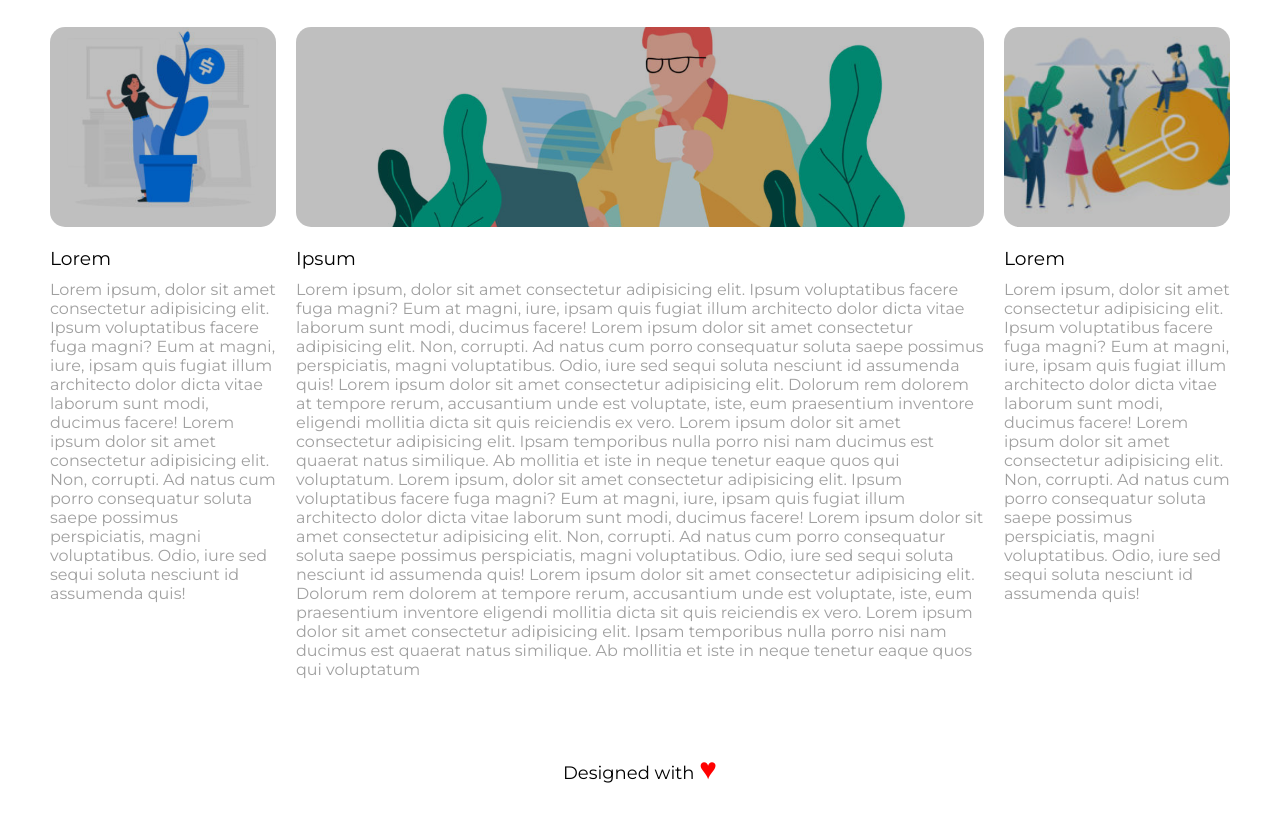
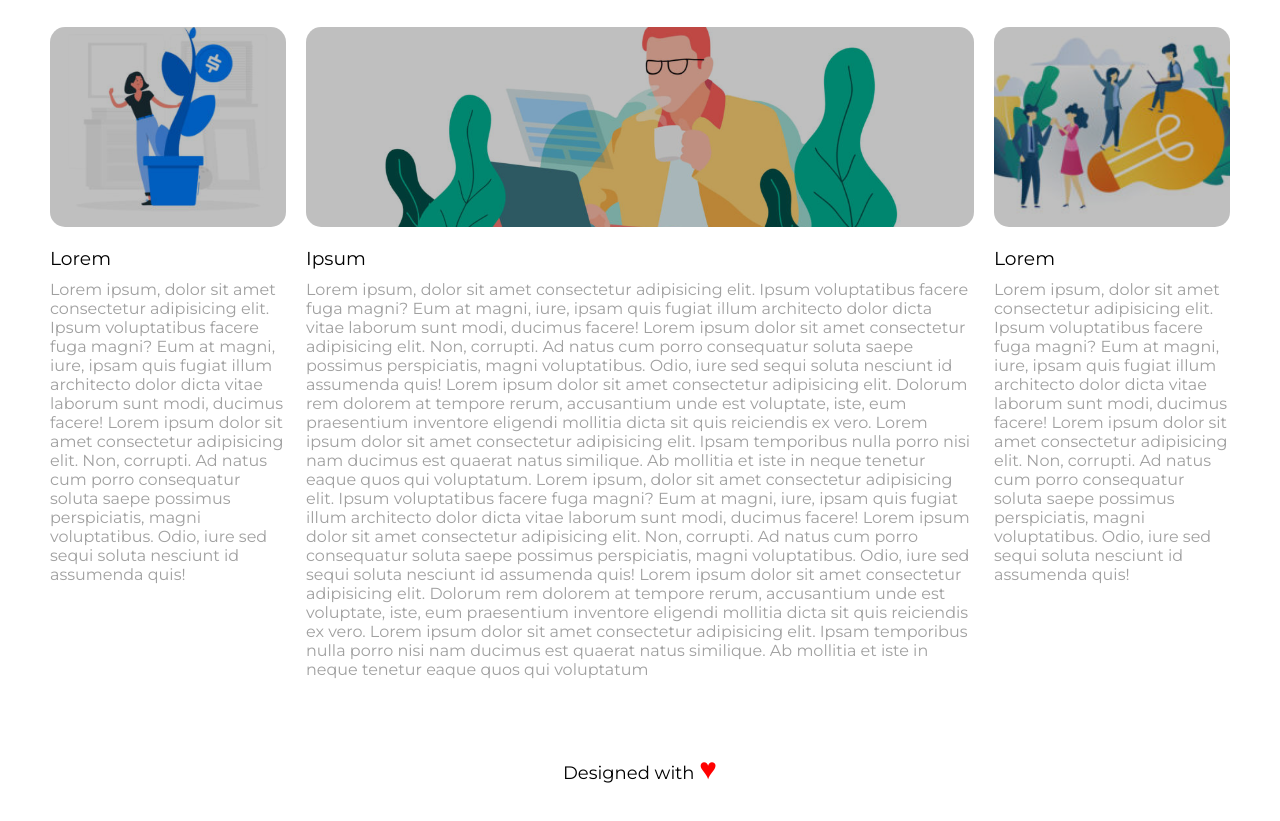
Before and after one commit to Bonu93/htmlcss-wp, a plain HTML site: page index.html in a window 1280 px wide. Shown: the part 725-1546 px from the top of the page. Drawn offline with Linux system fonts and the light colour scheme.

Commit message:
complete / fixed spacing

```diff
--- a/css/main.css
+++ b/css/main.css
@@ -136,6 +136,8 @@ body {
 }
 
 .main-content {
+    padding-right: 20px;
+    padding-left: 20px;
     width: 60%;
     float: left;
 }
@@ -152,14 +154,6 @@ body {
     background-size: cover;
     position: relative;
     margin-bottom: 20px;
-}
-
-.sidebar.left {
-    padding-right: 10px;
-}
-
-.sidebar.right {
-    padding-left: 10px;
 }
 
 .sidebar.left .banner {
```
